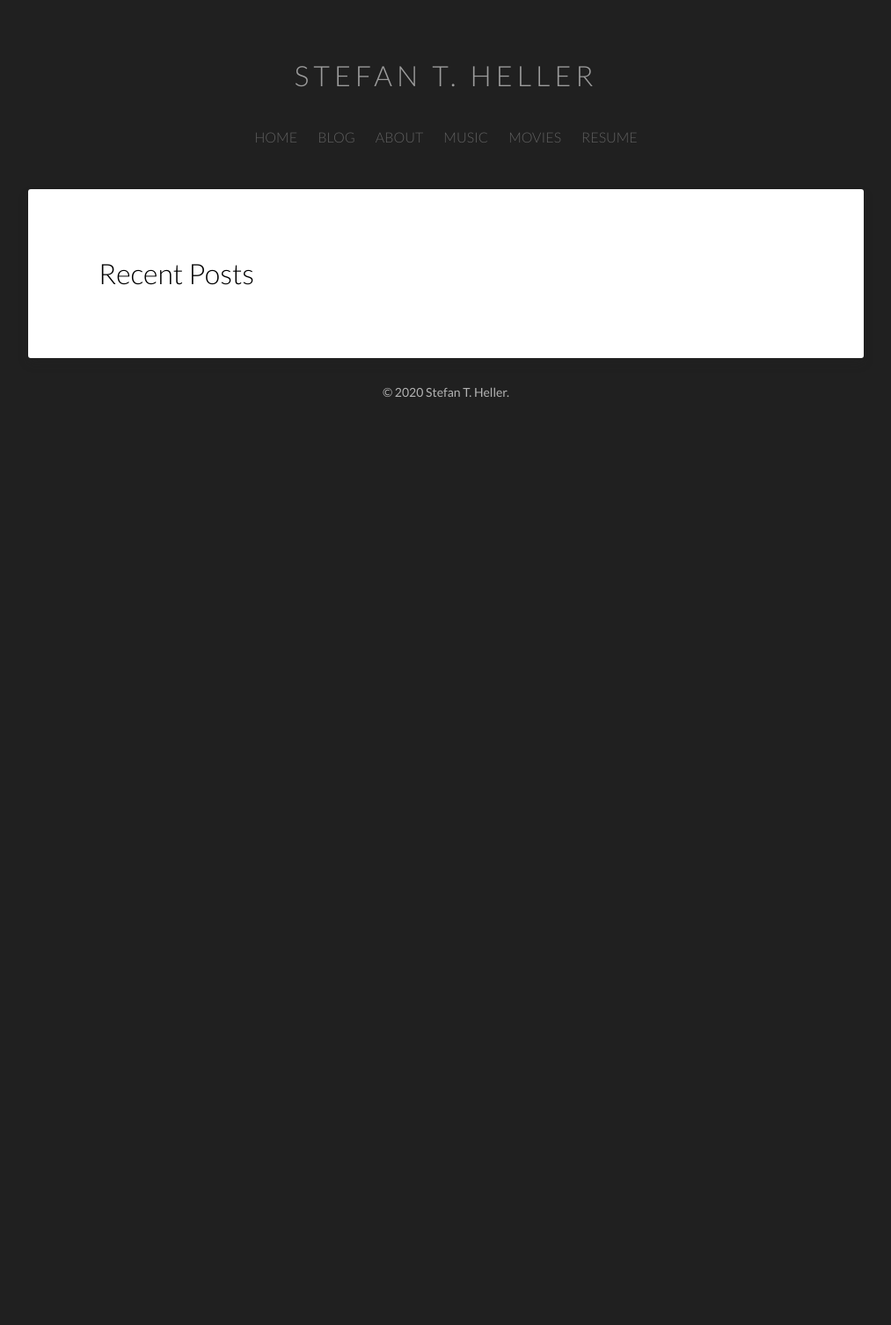
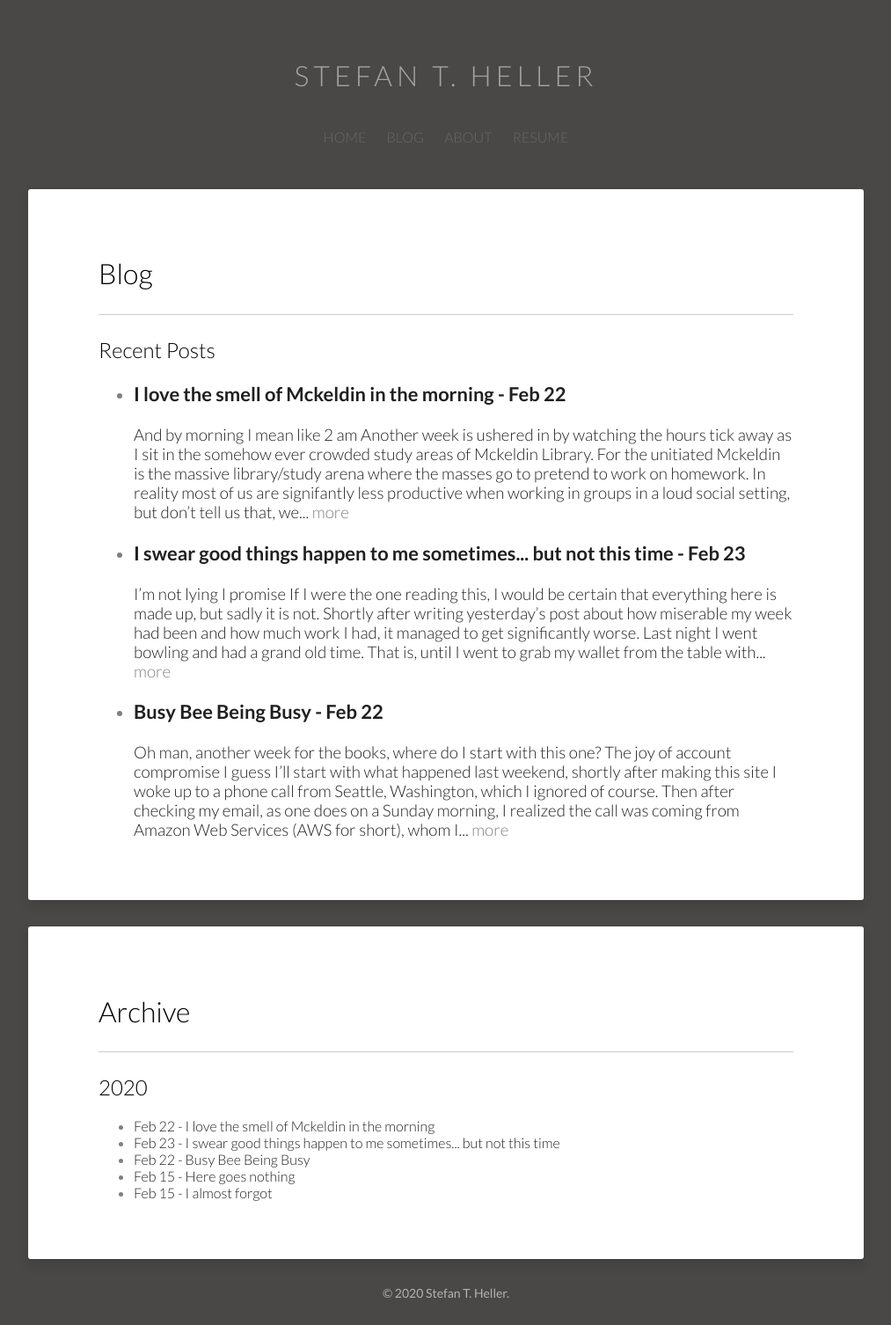
Before and after one commit to stefanhts/stheller-jekyll, a Jekyll site: the page built from blog/index.html, in a window 1280 px wide. Shown: the whole page at 88% size, without its empty margins (133-1146 px from the left). Built offline with Jekyll 4.4.1, drawn with Linux system fonts in a browser that asks for light colours; before the commit the page ends 900 px from its top, so only the background shows below that.

Commit message:
new posts and format

```diff
--- /dev/null
+++ b/_includes/favicon.html
@@ -0,0 +1 @@
+<link rel="icon"  href="favicon.ico">
--- a/_includes/navigation.html
+++ b/_includes/navigation.html
@@ -1,11 +1,9 @@
 <center>
     <nav class="header-nav">
         <ul class="navigation-bar">
-            <li><a href="/home/">HOME</a></li>
+            <li><a href="/">HOME</a></li>
             <li><a href="/blog/">BLOG</a></li>
             <li><a href="/about/">ABOUT</a></li>
-            <li><a href="/music/">MUSIC</a></li>
-            <li><a href="/movies/">MOVIES</a></li>
             <li><a href="/resume/">RESUME</a></li>
         </ul>
     </nav>
--- /dev/null
+++ b/_posts/2020-2-15-2-B-almost-forgot.md
@@ -0,0 +1,15 @@
+---
+layout: post
+categories: posts
+title: "I almost forgot"
+tags: [firstpost]
+date-string: Feb 15
+---
+# So, what am I doing?
+I'm making a website using a nifty little too called Jekyll that turns .md blog posts into static html which is really quite convenient. I'm doing this as a fun little side project, a way to flex my very atrophied coding muscles and, a way to tell friends and family what is going on in my life.
+## How often will I post?
+No idea depends if I get bored or busy or idk die tragically, I can't predict the future.
+## What are my goals here?
+I want to at least make this site reasonably nice to look at and not exceptionally boring. I'd like to share my interests when it comes to cinema and music and whatever other stuff I can think of.
+## In Conclusion
+Oh, Jeez Rick, it’s going to be an interesting journey as Stefan tries to understand the internet. Let's hope for the best.
--- /dev/null
+++ b/_posts/2020-2-15-A-Here-goes-nothing.md
@@ -0,0 +1,19 @@
+---
+layout: post
+categories: posts
+title: "Here goes nothing"
+tags: [firstpost]
+date-string: Feb 15
+---
+# Well here goes nothing
+This is my first blog post. I am currently sitting in the common room of my suite, building this site and simultaneously trying to figure out exactly what I want it to be. I think I am going to go for something similar to what my friend Noah has built. I would link to his site, but then the few people who might be reading this would go over and look at his work which is undeniably better than mine, but I digress.
+## What a week it's been
+The week started out normal, my birthday was on Thursday, so I was excited for that to come. The big **TWO ZERO** as they say, I don't think anyone says that, but hey it's my blog so I can say whatever I want. Anyway, come Wednesday I started to feel a little under the weather, but I shook it off and carried on with my schoolwork. I woke up Thursday morning with a mild fever of **100.5** and felt like utter garbage. My whole body hurt, and it was almost impossible to swallow. What a birthday this was going to be. I went to the University Health Center, an organization known for their medical prowess <span style="color:orange;">/s</span> (this is internet short hand indicating sarcasm for those who are unfamiliar). I was eventually diagnosed with
+ >"Influenza-like illness"
+
+and I was given a prescription for Tamiflu, which is ridiculously expensive even if you have good insurance, the life of a college student is fill with monetary trials and tribulations.
+
+So yeah, I was super sick and miserable and was supposed to hold a discussion the next day. I emailed my professor and he said we could find a sub. Fast forward to Friday and no one showed up to hold the discussion. I got a slight reprimand from the professor as apparently it was my responsibility to find a substitute, which I was unaware of. For those keeping score at home it's now something like 0-1000 against Stefan for this week. Let's hope there's some improvement for next week but I won't hold my breath.
+
+### TL;DR: (This is an abbreviation for Too Long Don't/Didn't Read I will include them in any lengthy posts)
+Got super sick on my birthday. Had no Valentine :(. Missed my discussion because I was sick and really screwed up the week. **Great Week!**
--- /dev/null
+++ b/_posts/2020-2-22-Busy-Bee-Being-Busy.md
@@ -0,0 +1,25 @@
+---
+layout: post
+categories: posts
+title: "Busy Bee Being Busy"
+tags: [schoolisrough]
+date-string: Feb 22
+---
+# Oh man, another week for the books, where do I start with this one?
+### The joy of account compromise
+I guess I'll start with what happened last weekend, shortly after making this site I woke up to a phone call from Seattle, Washington, which I ignored of course. Then after checking my email, as one does on a Sunday morning, I realized the call was coming from Amazon Web Services (AWS for short), whom I employ to host this website. It seemed that in my infinite wisdom I had somehow allowed my account to become compromised and there was now someone opening virtual machine computing instances all over the globe. The kind fellow behind this intrusion racked up about $2500 in charges in a couple hours which, as a College Student,<br/> is well within my budget. <span style='color:orange'>/s</span> AWS customer support was actually quite helpful and guided me through securing my account and stopping all of the fella's running items. I am now waiting on the AWS billing team to decide whether or not to refund me that money and give me access to my account again. Hopefully they decide within the next millennia, because this is starting to not be a fun experience.
+
+### I bet you I know more about snails than you do
+>"Oh, hello there miss, I bet I can predict the number of rings on the shell of an abalone snail with 26.3% accuracy as long as you provide me with weight of its shell, dried entrails, dried viscera, bled body, and sex!"
+
+<i> Who ever said computer science couldn't get you girls? </i>
+Ok, let me explain a little. This semester I am taking a class on machine learning. For those who are unaware, the idea behind machine learning is basically that given enough data and powerful enough libraries written by people much smarter than you, you can train an algorithm, or more accurately do a lot of math to make an algorithm that can predict outcomes with really high accuracy. It's a very powerful tool and I find it extremely interesting, but just like with any other discipline, you have to wade through the muck to get to a point where you are doing anything really fascinating.
+
+Anyway, this week my class got its first assignment where we were supposed to make a neural network (NN) which could predict the age of an abalone snail based off some other criteria. While I must admit, there are things I find more interesting than snails, I won't pretend like this is not one of the coolest bits of code I have ever written. It's still a work in progress though, maybe when it gets a little better, or when I do something more interesting, I'll post my actual code and output, we'll see.
+
+### As for the rest of the week
+It's going to be a rough weekend. I have to grade 40 exams, write a very legit formal lab report, do an exorbitant amount of Statistical Mechanics work, and study for 2 midterms, but I'm sure there will be tons of time for fun and games in there somewhere (there will not be).
+
+### TL;DR: My AWS account got hacked and it was a big, not yet resolved hassle, I'm mister steal yo girl (if she's at all interested in the number of rings on the shell of an abalone snail), and I have way too much homework. What else is new?
+
+See ya in the next one
--- /dev/null
+++ b/_posts/2020-2-23-A-I-swear-sometimes-good-things-happen.md
@@ -0,0 +1,21 @@
+---
+layout: post
+categories: posts
+title: "I swear good things happen to me sometimes... but not this time"
+tags: [gottalovepeople]
+date-string: Feb 23
+---
+# I'm not lying I promise
+If I were the one reading this, I would be certain that everything here is made up, but sadly it is not. Shortly after writing yesterday's post about how miserable my week had been and how much work I had, it managed to get significantly worse.
+Last night I went bowling and had a grand old time. That is, until I went to grab my wallet from the table with all my stuff on it. I realized in that moment that I had gravely miscalculated both the kindness of those around me and my own skills of observation. Sometime during my skillful bowling session someone must have come up behind me and snatched my wallet out from under my nose.
+So that's where I find myself now. I have no way of paying for anything seeing as I have no cash, no debit card, no credit card, I don't even have my driver's lisence. You really love to see it. The wallet had about $40 in cash, $200 in giftcards and a priceless picture of my mother.
+I cancelled all of my cards and now I just have to wait until I get new ones and get the time to go to some MVA terminal to get a new license. I could care less about the $40 and the giftcards I would probably have never used, but odds are that I'll never get that picture back and now I have to go through the hassle of getting new versions of all my important credentials (ID, insurance card, etc.).
+I like to think that I have at least 1 funny line in each post, but for the life of me I can't find anything funny about this situation. I'm just fed up and frustrated.
+In the end it's really my fault for being so naive. To quote the great philosipher Kanye West:
+>"[I] left my fridge open, somebody just took a sandwich"
+
+
+## Updates on everything else:
+I still have not heard back from AWS, still haven't started my lab report, and I'm still drowning in work. So yeah, that's where I find myself at the current moment.
+
+### TL;DR: Someone took my wallet. AWS left me on read, and I still have a lot of homework.
--- /dev/null
+++ b/_posts/2020-2-23-B-I-love-the-smell-of-Mckeldin-in-the-morning.md
@@ -0,0 +1,11 @@
+---
+layout: post
+categories: posts
+title: "I love the smell of Mckeldin in the morning"
+tags: [schoolisrough]
+date-string: Feb 22
+---
+# And by morning I mean like 2 am
+Another week is ushered in by watching the hours tick away as I sit in the somehow ever crowded study areas of Mckeldin Library. For the unitiated Mckeldin is the massive library/study arena where the masses go to pretend to work on homework. In reality most of us are signifantly less productive when working in groups in a loud social setting, but don't tell us that, we might get <span style="color:red">#triggered</span>. I find myself here much too late at night, much too often. I tell myself I'm doing homework, but really I'm writing my notes for tomorrow's discussion for 20 minutes and then applying for jobs I'll never get for a couple hours. This continues until I realize how much time has gone by, internally scream in frustration and depressive rage, and then repeat the cycle as I come to grips with the fact that I will never actually get anything done. This is the life of a college student, we get boatloads of homework which take us days to finish, not because they're that hard, but because we're that worn out and distracted.
+<br/>
+For all of recorded history people have bashed on <span style="color:blue">freshmen</span> for being naive, stupid, scum of the Earth, just the absolute worst, worthless garbage... I could go on. Honestly though, I think the only distinction between <span style="color:blue">freshmen</span> and everyone else is that they haven't given up yet. God speed young ones, I wish you a swift and painless death of all hope.
--- a/_sass/_main.scss
+++ b/_sass/_main.scss
@@ -342,7 +342,7 @@ body {
 	margin: 0;
 	padding: 0;
 	width: 100%;
-	background-color: $body-color;
+	background-color: #4a4747;
     margin-top: 0px + $doc-line-height;
     font-size: 0px + $doc-font-size;
 }
--- a/blog/index.html
+++ b/blog/index.html
@@ -2,34 +2,38 @@
 layout: post-index
 title: Blog
 ---
-<!-- <article>
-    <h1 class="entry-title">
-        <a>{{ page.title }}</a>
-    </h1>
-    <hr>
-</article> -->
+
 <article>
-    <h1 style="color:black;" class="entry-title">Recent Posts</h1>
-    {% for post in site.posts reversed limit:3 %}
+    <h1 style="color:black;" class="entry-title">{{page.title}}</h1>
+    <hr/>
+    <h2 style="color:black;" class="entry-title">Recent Posts</h2>
+    {% for post in site.posts limit:3 %}
     <h3 class="recent">
-
         <ul>
-        <li class="entry-title"><a href="{{ site.url }}{{ post.url }}" title="{{ post.title }}">{{ post.title }}</a></li>
+        <li class="entry-title">
+            <h3><a href="{{ site.url }}{{ post.url }}" title="{{ post.title }}">{{ post.title }} - {{post.date-string}}</a></h3>
+            <a href="{{ site.url }}{{ post.url }}" title="{{ post.title }}">{{ post.content | strip_html | truncatewords:75}} <span style="color:grey">more</span></a>
+        </li>
         </ul>
     </h3>
     {% endfor %}
 
+</article>
+
+<article>
+    <h1 style="color:black;" class="entry-title">Archive</h1>
+    <hr/>
     {% for post in site.posts %}
         {% capture this_year %}{{ post.date | date: "%Y" }}{% endcapture %}
         {% capture next_year %}{{ post.previous.date | date: "%Y" }}{% endcapture %}
 
         {% if forloop.first %}
-        <h1 style="color:black;" class="entry-title">{{ this_year }}</h1>
+            <h2 style="color:black;" class="entry-title">{{ this_year }}</h2>
 
             <ul>
             {% endif %}
 
-        <li class="entry-title"><a href="{{ site.url }}{{ post.url }}" title="{{ post.title }}">{{ post.title }}</a></li>
+            <li class="entry-title"><a href="{{ site.url }}{{ post.url }}" title="{{ post.title }}">{{ post.date-string }} - {{ post.title }}</a></li>
 
         {% if forloop.last %}
         </ul>
--- a/home.md
+++ /dev/null
@@ -1,16 +0,0 @@
----
-layout: post
-title:
----
-
-<h2>Stefan T. Heller</h2>
-<p>
-This is my website dedicated to my interests and what is going on in my life
-</p>
-<p>
-If you look above you will see a navigation bar with a few options to choose from. I have a blog, which may or may not be interesting to you. I have an about section which describes who I am and why I'm here. I have a link to my resume if you are here for professional reasons. And I have sections for the music I'm currently jamming to as well as the movies I think are worth a watch.
-</p>
-<p>
-If you want to contact me, I can be reached with the information in my <a href="/resume/" style="color:red;">resume</a> or you can shoot me an <a href="mailto:stefan.heller00@gmail.com" style="color:red;">email</a>. Let me know what you think of the site or anything else which you would like to talk to me about. Can't wait to hear from you.
-</p>
--Stefan
```
Also changed, not shown: archive/index.html (added, +29 -0 lines), home/home.md (deleted, +0 -16 lines), index.html (+15 -10 lines), s3_website.yml (deleted, +0 -67 lines), 4 other files. Lines whose indentation alone changed are shown as unchanged.
